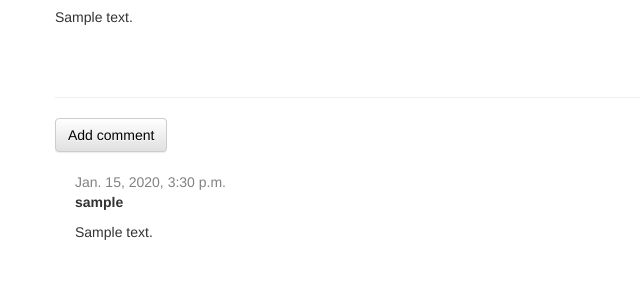
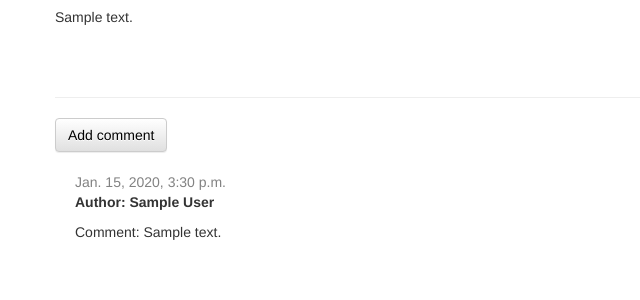
Before and after one commit to RaiVaibhav/my-first-blog, a Django app: page /post/1/ in a window 1280 px wide. Shown: the part 193-493 px from the top of the page, without its empty margins (0-640 px from the left). Run offline with Django 3.2, Linux system fonts and the light colour scheme; tables that the repository leaves empty hold one stand-in row (values such as "Sample post"); some libraries are stand-ins or nearby versions.

Commit message:
Add feature

```diff
--- a/blog/models.py
+++ b/blog/models.py
@@ -18,18 +18,29 @@ class Post(models.Model):
     def __str__(self):
         return self.title
 
+    def approved_comments(self):
+        return self.comments.filter(approved_comment=True)
+
+    def reported_comments(self):
+        return self.comments.filter(report_comment=True)
 
 class Comment(models.Model):
     post = models.ForeignKey('blog.Post', on_delete=models.CASCADE, related_name='comments')
-    # author = models.CharField(max_length=200)
-    author = models.ForeignKey('auth.User', on_delete=models.SET_NULL, null=True)
+    author = models.CharField(max_length=200, default='Anonymous')
+    # author = models.ForeignKey('auth.User', on_delete=models.SET_NULL, null=True)
     text = models.TextField()
     created_date = models.DateTimeField(default=timezone.now)
     approved_comment = models.BooleanField(default=False)
+    report_comment  = models.BooleanField(default=False)
+
 
     def approve(self):
         self.approved_comment = True
         self.save()
 
+    def report(self):
+        self.report_comment = True
+        self.save()
+
     def __str__(self):
         return self.text
--- a/blog/templates/blog/post_detail.html
+++ b/blog/templates/blog/post_detail.html
@@ -22,11 +22,23 @@
 <hr>
 <a class="btn btn-default" style="color:black" href="{% url 'add_comment_to_post' pk=post.pk %}">Add comment</a>
 {% for comment in post.comments.all %}
+    {% if user.is_authenticated or comment.approved_comment %}
     <div class="comment">
-        <div class="date">{{ comment.created_date }}</div>
-        <strong>{{ comment.author }}</strong>
-        <p>{{ comment.text|linebreaks }}</p>
+        <div class="date">
+            {{ comment.created_date }}
+            {% if not comment.approved_comment %}
+              {% ifequal comment.author user.get_username %}
+                <a class="btn btn-default" style="color:black" href="{% url 'comment_remove' pk=comment.pk %}"><span class="glyphicon glyphicon-remove"></span></a>
+                <a class="btn btn-default" style="color:black" href="{% url 'comment_approve' pk=comment.pk %}"><span class="glyphicon glyphicon-ok"></span></a>
+              {% else %}
+              <a class="btn btn-default" style="color:black" href="{% url 'comment_report' pk=comment.pk %}">report</a>
+              {% endifequal %}
+            {% endif %}
+        </div>
+        <strong>{{ "Author: "|add:comment.author }}</strong>
+        <p>{{ "Comment: "|add:comment.text|linebreaks }}</p>
     </div>
+    {% endif %}
 {% empty %}
     <p>No comments here yet :(</p>
 {% endfor %}
--- a/blog/templates/blog/post_list.html
+++ b/blog/templates/blog/post_list.html
@@ -8,7 +8,9 @@
           </div>
           <h1><a href="{% url 'post_detail' pk=post.pk %}">{{ post.title }}</a></h1>
           <p>{{ post.text|linebreaksbr }}</p>
-          <a href="{% url 'post_detail' pk=post.pk %}">Comments: {{ post.comments.count }}</a>
+          <a href="{% url 'post_detail' pk=post.pk %}">Approve Comments: {{ post.approved_comments.count }}</a>
+          <br />
+          <a href="{% url 'post_detail' pk=post.pk %}">Report Comments: {{ post.reported_comments.count }}</a>
       </div>
   {% endfor %}
 {% endblock %}
--- a/blog/urls.py
+++ b/blog/urls.py
@@ -14,4 +14,7 @@ urlpatterns = [
     re_path(r'^post/(?P<pk>\d+)/publish/$', views.post_publish, name='post_publish'),
     re_path(r'^post/(?P<pk>\d+)/remove/$', views.post_remove, name='post_remove'),
     re_path(r'^post/(?P<pk>\d+)/comment/$', views.add_comment_to_post, name='add_comment_to_post'),
+    re_path(r'^comment/(?P<pk>\d+)/approve/$', views.comment_approve, name='comment_approve'),
+    re_path(r'^comment/(?P<pk>\d+)/remove/$', views.comment_remove, name='comment_remove'),
+    re_path(r'^comment/(?P<pk>\d+)/report/$', views.comment_report, name='comment_report'),
 ]
--- a/blog/views.py
+++ b/blog/views.py
@@ -1,11 +1,12 @@
 from django.shortcuts import render, get_object_or_404
 from django.utils import timezone
-from .models import Post
+from .models import Post, Comment
 from .forms import PostForm, CommentForm
 from django.shortcuts import redirect, redirect
 from django.contrib.auth.forms import UserCreationForm
 from django.http import HttpResponse
 from django.contrib.auth import logout
+from django.contrib.auth.decorators import login_required
 
 def post_list(request):
     posts = Post.objects.filter(published_date__lte=timezone.now()).order_by('published_date')
@@ -76,12 +77,30 @@ def post_remove(request, pk):
 def add_comment_to_post(request, pk):
     post = get_object_or_404(Post, pk=pk)
     if request.method == "POST":
-        form = CommentForm(request.POST)
+        form = CommentForm(author=request.user, data=request.POST)
         if form.is_valid():
             comment = form.save(commit=False)
             comment.post = post
             comment.save()
             return redirect('post_detail', pk=post.pk)
     else:
-        form = CommentForm()
+        form = CommentForm(author=request.user)
     return render(request, 'blog/add_comment_to_post.html', {'form': form})
+
+@login_required
+def comment_approve(request, pk):
+    comment = get_object_or_404(Comment, pk=pk)
+    comment.approve()
+    return redirect('post_detail', pk=comment.post.pk)
+
+@login_required
+def comment_remove(request, pk):
+    comment = get_object_or_404(Comment, pk=pk)
+    comment.delete()
+    return redirect('post_detail', pk=comment.post.pk)
+
+@login_required
+def comment_report(request, pk):
+    comment = get_object_or_404(Comment, pk=pk)
+    comment.report()
+    return redirect('post_detail', pk=comment.post.pk)
```
Also changed, not shown: blog/forms.py (+14 -1 lines), blog/migrations/0004_auto_20180824_1155.py (added), blog/migrations/0005_comment_report_comment.py (added).
